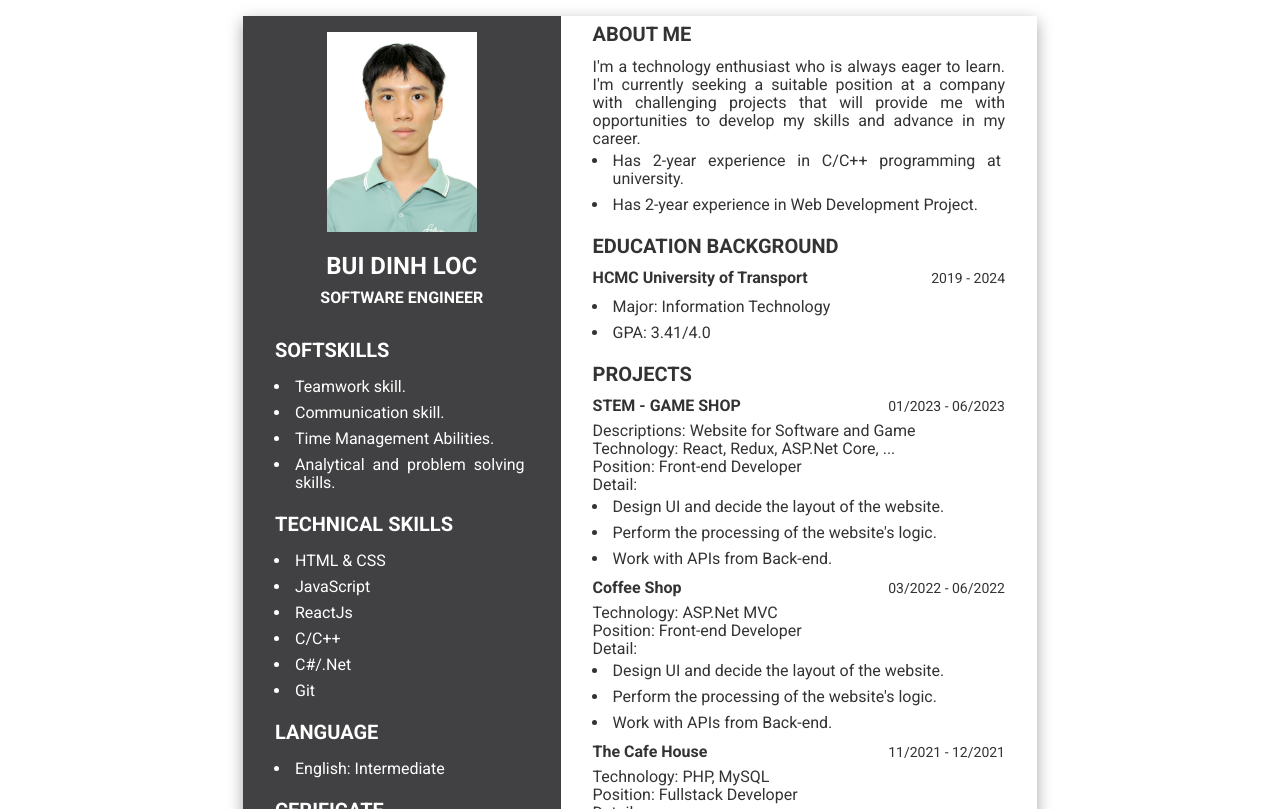
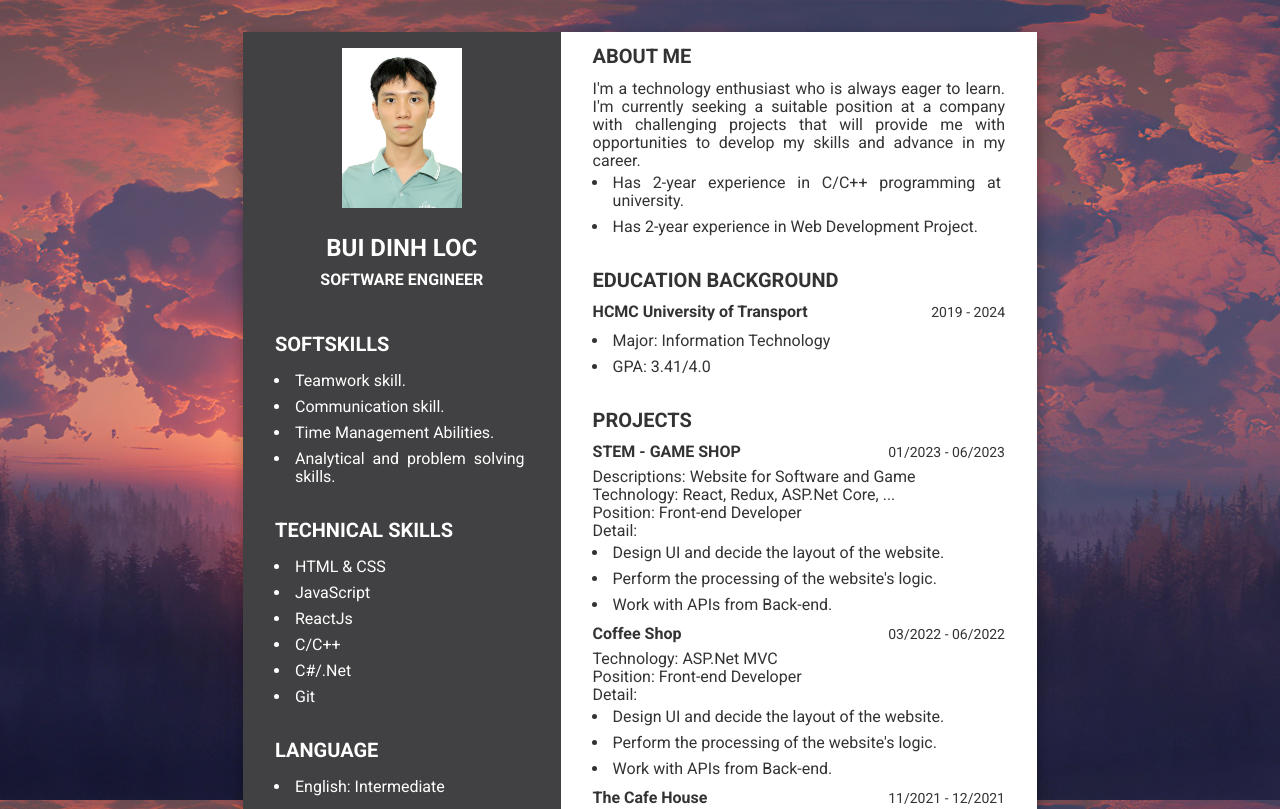
Before and after one commit to dinhlocpisces6301/MyCV, a plain HTML site: page index.html in a window 1280 px wide. Shown: the top 809 px of the page. Drawn offline with nearby package versions, Linux system fonts and the light colour scheme.

Commit message:
Fix #1
Add background + icon

```diff
--- a/assets/css/base.css
+++ b/assets/css/base.css
@@ -24,6 +24,7 @@ a {
     color: red;
   }
 }
+
 .grid {
   width: 1200px;
   max-width: 100%;
@@ -40,14 +41,16 @@ a {
 }
 
 .wrapper {
-  background: var(--white-color);
+  padding: 3.2rem 0;
+  background: url(../images/bg.jpg) no-repeat fixed center;
+  background-size: cover;
 }
 
 .content {
   display: flex;
   width: 79.4rem;
   height: 112.3rem;
-  margin: 1.6rem auto;
+  margin: 0 auto;
   box-shadow: rgba(0, 0, 0, 0.35) 0px 5px 15px;
 }
 .content__left {
@@ -67,7 +70,7 @@ a {
   background: #fff;
 }
 .content__field {
-  padding: 1rem 3.2rem;
+  padding: 1.6rem 3.2rem;
 }
 
 .avatar {
@@ -75,8 +78,9 @@ a {
   align-items: center;
   padding: 1.6rem 0;
   img {
-    height: 20rem;
-    width: 15rem;
+    height: 16rem;
+    width: 12rem;
+    /* object-fit: cover; */
   }
 }
 .name {
--- a/index.html
+++ b/index.html
@@ -3,7 +3,7 @@
   <head>
     <meta charset="UTF-8" />
     <meta name="viewport" content="width=device-width, initial-scale=1.0" />
-
+    <link rel="icon" href="./assets/images/icon.svg" type="image/x-icon" />
     <link rel="preconnect" href="https://fonts.googleapis.com" />
     <link rel="preconnect" href="https://fonts.gstatic.com" crossorigin />
     <link
```
Also changed, not shown: assets/images/bg.jpg (added), assets/images/icon.svg (added).
